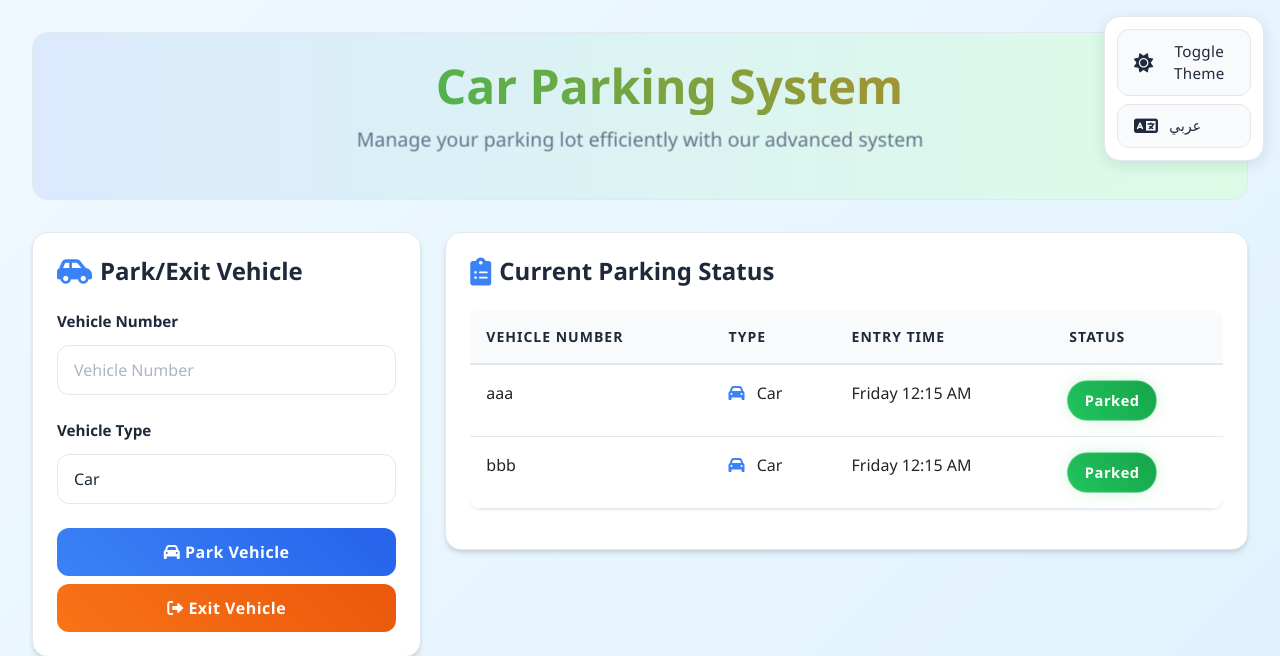
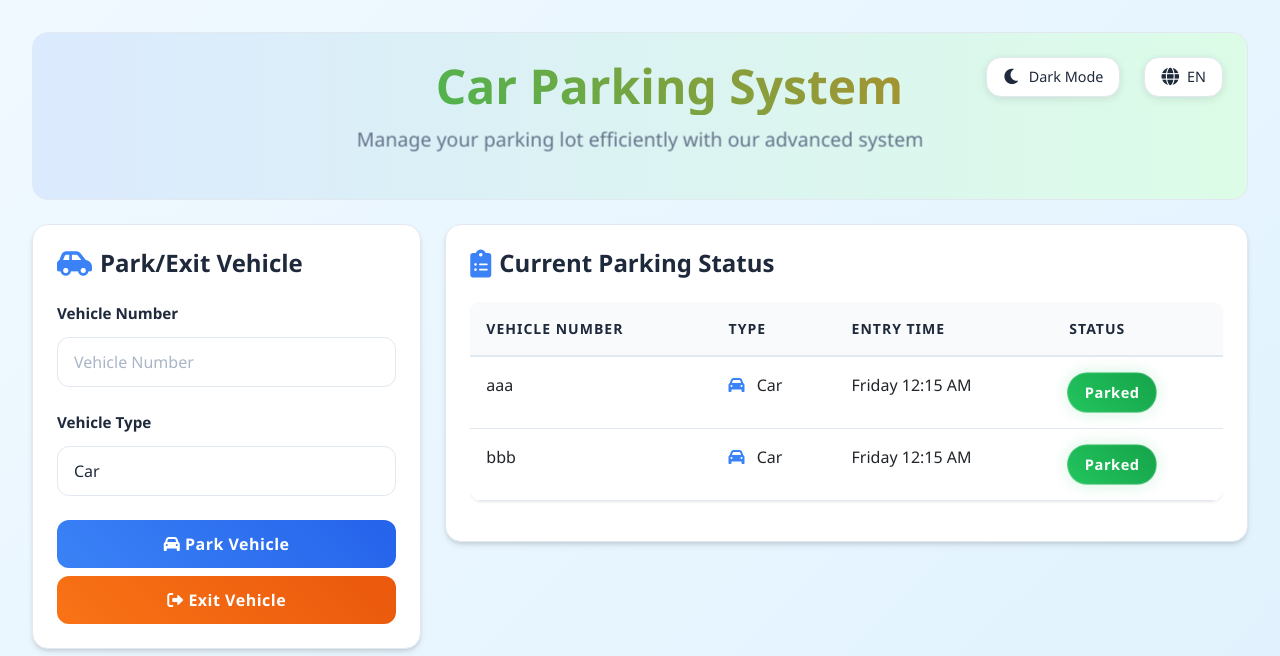
Before and after one commit to Ahmedshah-hub/car_parking_system, a Flask app: page / in a window 1280 px wide. Shown: the top 656 px of the page. Run offline with Flask 3, Linux system fonts and the light colour scheme; data comes from the database, SQL or seed files in the repository; both versions use the stored data as it was after the commit.

Commit message:
toggle button issue [FIX]

```diff
--- a/templates/index.html
+++ b/templates/index.html
@@ -224,65 +224,91 @@
         }
 
         .toggle-container {
-            position: fixed;
+            position: absolute;
             top: 1rem;
             right: 1rem;
             z-index: 1000;
             display: flex;
-            flex-direction: column;
-            gap: 0.5rem;
-            background: var(--card-bg);
-            padding: 0.75rem;
-            border-radius: 16px;
-            box-shadow: 0 4px 15px var(--shadow-color);
-            border: 1px solid var(--border-color);
+            gap: 0.75rem;
+            background: transparent;
+            padding: 0.5rem;
+            border-radius: 20px;
             backdrop-filter: blur(10px);
-            width: 160px;
+            direction: ltr;
         }
 
         .theme-toggle, .lang-toggle {
             position: relative;
-            background: var(--dark-bg);
+            background: var(--card-bg);
             border: 1px solid var(--border-color);
             color: var(--text-primary);
-            padding: 0.6rem 1rem;
-            border-radius: 12px;
+            padding: 0.5rem 1rem;
+            border-radius: 15px;
             cursor: pointer;
+            transition: all 0.3s ease;
             display: flex;
             align-items: center;
-            gap: 0.7rem;
-            font-size: 0.95rem;
-            transition: all 0.3s ease;
-            width: 100%;
-            justify-content: flex-start;
-            font-weight: 500;
-            letter-spacing: 0.3px;
+            gap: 0.5rem;
+            font-size: 0.9rem;
+            box-shadow: 0 2px 8px var(--shadow-color);
+            direction: ltr;
+            white-space: nowrap;
+        }
+
+        .theme-toggle {
+            margin-right: 0.75rem;
+        }
+
+        .lang-toggle {
+            margin-left: 0;
+        }
+
+        :root[dir="rtl"] .toggle-container {
+            right: 1rem;
+            left: auto;
+            direction: ltr;
+        }
+
+        :root[dir="rtl"] .theme-toggle,
+        :root[dir="rtl"] .lang-toggle {
+            direction: ltr;
+        }
+
+        :root[dir="ltr"] .toggle-container {
+            right: 1rem;
+            left: auto;
+            direction: ltr;
+        }
+
+        :root[dir="ltr"] .theme-toggle,
+        :root[dir="ltr"] .lang-toggle {
+            direction: ltr;
         }
 
         .theme-toggle:hover, .lang-toggle:hover {
             transform: translateY(-2px);
-            box-shadow: 0 4px 6px var(--shadow-color);
+            box-shadow: 0 4px 12px var(--shadow-color);
+        }
+
+        .theme-toggle i, .lang-toggle i {
+            font-size: 1.1rem;
+            transition: transform 0.3s ease;
+        }
+
+        .theme-toggle:hover i, .lang-toggle:hover i {
+            transform: rotate(15deg);
+        }
+
+        .theme-toggle.active, .lang-toggle.active {
             background: var(--primary-color);
             color: white;
             border-color: var(--primary-color);
         }
 
-        .theme-toggle i, .lang-toggle i {
-            font-size: 1.2rem;
-            transition: all 0.3s ease;
-            width: 24px;
-            text-align: center;
-        }
-
-        .theme-toggle:hover i, .lang-toggle:hover i {
-            transform: scale(1.1) rotate(5deg);
-        }
-
-
-        :root[dir="rtl"] .theme-toggle,
+        /* :root[dir="rtl"] .theme-toggle,
         :root[dir="rtl"] .lang-toggle {
             flex-direction: row-reverse;
-        }
+        } */
 
         /* Add responsive styles for toggle buttons */
         @media (max-width: 768px) {
@@ -680,19 +706,22 @@
     </style>
 </head>
 <body>
-    <div class="toggle-container">
-        <button class="theme-toggle" onclick="toggleTheme()">
-            <i class="fas fa-sun"></i>
-            <span class="theme-text">Toggle Theme</span>
-        </button>
-        <button class="lang-toggle" onclick="toggleLanguage()">
-            <i class="fas fa-language"></i>
-            <span class="lang-text">عربي</span>
-        </button>
-    </div>
     <div class="container">
-        <div class="header">
-            <h1><i class="fas fa-parking parking-icon"></i> <span class="translate" data-key="title">Car Parking System</span></h1>
+        <div class="header text-center py-4 mb-4">
+            <div class="toggle-container">
+                <button class="theme-toggle" onclick="toggleTheme()">
+                    <i class="fas fa-moon"></i>
+                    <span>Dark Mode</span>
+                </button>
+                <button class="lang-toggle" onclick="toggleLanguage()">
+                    <i class="fas fa-globe"></i>
+                    <span>EN</span>
+                </button>
+            </div>
+            <h1 class="display-4 mb-3">
+                <i class="fas fa-parking parking-icon"></i>
+                <span class="translate" data-key="title">Car Parking System</span>
+            </h1>
             <p class="lead translate" data-key="subtitle">Manage your parking lot efficiently with our advanced system</p>
         </div>
 
@@ -941,12 +970,12 @@
 
             if (html.getAttribute('data-theme') === 'light') {
                 html.setAttribute('data-theme', 'dark');
+                icon.classList.remove('fa-moon');
+                icon.classList.add('fa-sun');
+            } else {
+                html.setAttribute('data-theme', 'light');
                 icon.classList.remove('fa-sun');
                 icon.classList.add('fa-moon');
-            } else {
-                html.setAttribute('data-theme', 'light');
-                icon.classList.remove('fa-moon');
-                icon.classList.add('fa-sun');
             }
 
             localStorage.setItem('theme', html.getAttribute('data-theme'));
@@ -957,7 +986,7 @@
             localStorage.setItem('language', currentLang);
             document.documentElement.setAttribute('dir', currentLang === 'ar' ? 'rtl' : 'ltr');
             document.documentElement.setAttribute('lang', currentLang);
-            document.querySelector('.lang-text').textContent = currentLang === 'en' ? 'عربي' : 'English';
+            document.querySelector('.lang-toggle span').textContent = currentLang === 'en' ? 'عربي' : 'EN';
             updateTranslations();
         }
 
@@ -978,8 +1007,8 @@
             const themeToggle = document.querySelector('.theme-toggle');
             const icon = themeToggle.querySelector('i');
             if (savedTheme === 'dark') {
-                icon.classList.remove('fa-sun');
-                icon.classList.add('fa-moon');
+                icon.classList.remove('fa-moon');
+                icon.classList.add('fa-sun');
             }
 
             // Initialize translations
```
Also changed, not shown: instance/parking.db.
